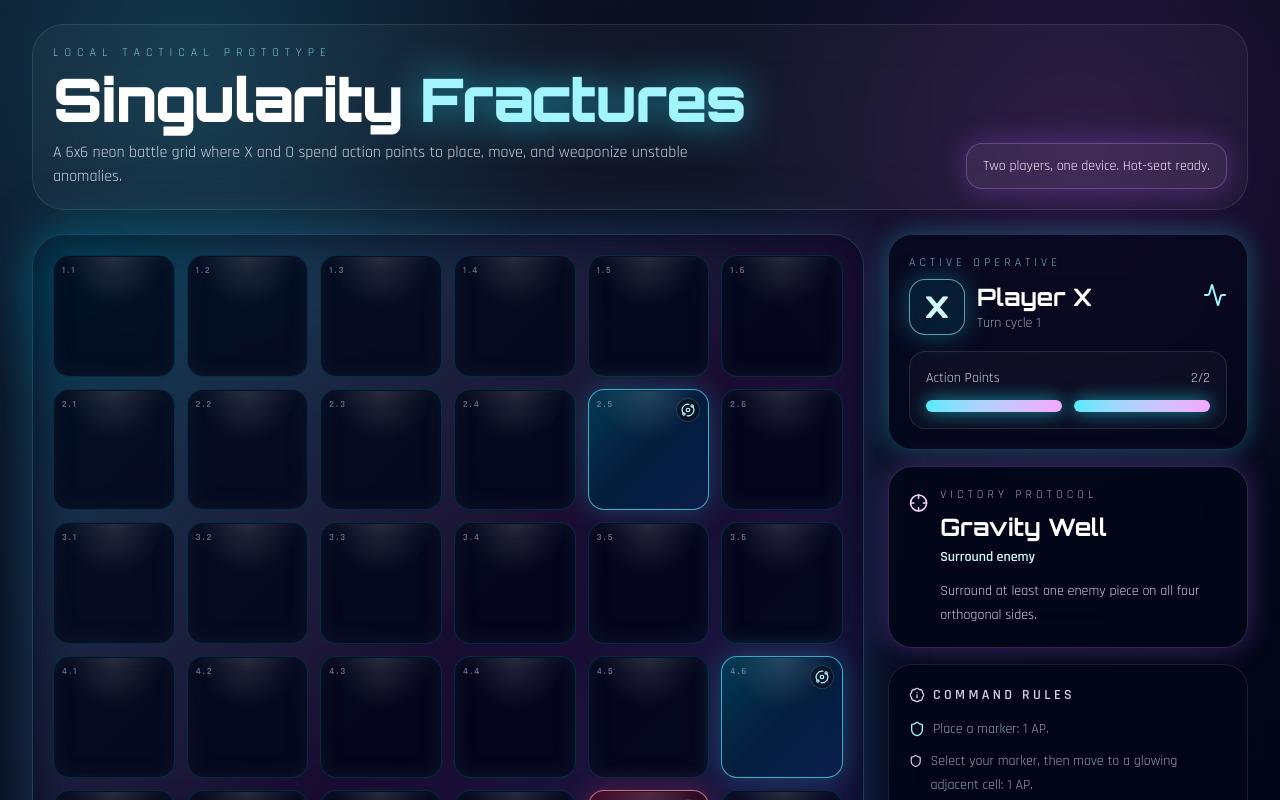
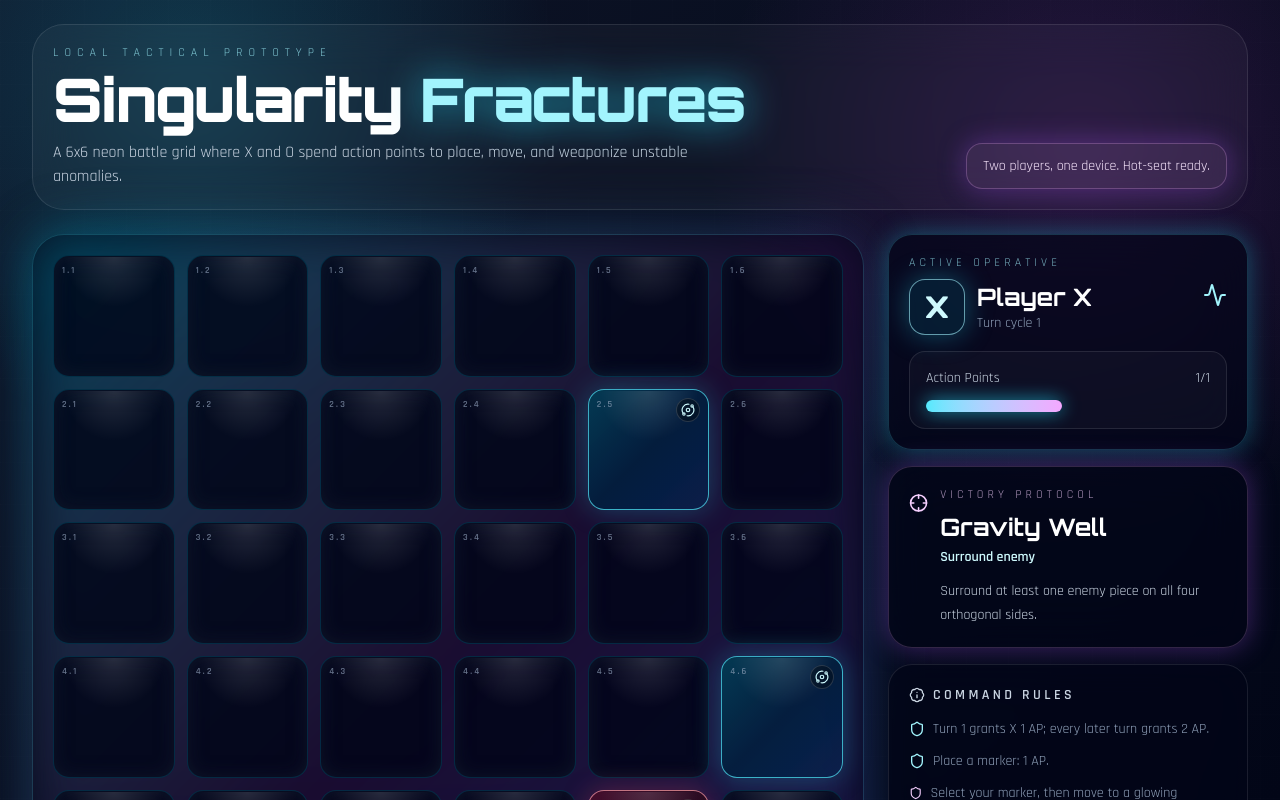
Before and after one commit to Chewapcheche/singularity, a React (Vite) app: page / in a window 1280 px wide. Shown: the top 800 px of the page. Built offline with nearby package versions, Linux system fonts and the light colour scheme.

Commit message:
Adjust opening turn action points
Co-authored-by: Chewapcheche <Chewapcheche@users.noreply.github.com>

```diff
--- a/src/App.tsx
+++ b/src/App.tsx
@@ -4,6 +4,7 @@ import { GameBoard } from './components/GameBoard';
 import { StatusPanel } from './components/StatusPanel';
 import { VictoryOverlay } from './components/VictoryOverlay';
 import { useGameStore } from './store/useGameStore';
+import { getActionPointsForTurn } from './types';
 
 function App() {
   const {
@@ -19,6 +20,7 @@ function App() {
     selectCell,
     resetGame,
   } = useGameStore();
+  const maxActionPoints = getActionPointsForTurn(turn);
 
   return (
     <main className="min-h-screen overflow-hidden bg-slate-950 text-slate-100">
@@ -56,6 +58,7 @@ function App() {
             <StatusPanel
               currentPlayer={currentPlayer}
               actionPoints={actionPoints}
+              maxActionPoints={maxActionPoints}
               turn={turn}
               victoryCondition={victoryCondition}
               onRestart={resetGame}
--- a/src/components/StatusPanel.tsx
+++ b/src/components/StatusPanel.tsx
@@ -1,15 +1,23 @@
 import { Activity, BadgeInfo, Crosshair, RefreshCw, Shield } from 'lucide-react';
-import { TURN_ACTION_POINTS, type Player, type VictoryCondition } from '../types';
+import type { Player, VictoryCondition } from '../types';
 
 interface StatusPanelProps {
   currentPlayer: Player;
   actionPoints: number;
+  maxActionPoints: number;
   turn: number;
   victoryCondition: VictoryCondition;
   onRestart: () => void;
 }
 
-export function StatusPanel({ currentPlayer, actionPoints, turn, victoryCondition, onRestart }: StatusPanelProps) {
+export function StatusPanel({
+  currentPlayer,
+  actionPoints,
+  maxActionPoints,
+  turn,
+  victoryCondition,
+  onRestart,
+}: StatusPanelProps) {
   return (
     <aside className="space-y-4">
       <div className="rounded-3xl border border-cyan-300/20 bg-slate-950/65 p-5 shadow-neon backdrop-blur-xl">
@@ -40,11 +48,11 @@ export function StatusPanel({ currentPlayer, actionPoints, turn, victoryConditio
           <div className="mb-3 flex items-center justify-between text-sm text-slate-300">
             <span>Action Points</span>
             <span>
-              {actionPoints}/{TURN_ACTION_POINTS}
+              {actionPoints}/{maxActionPoints}
             </span>
           </div>
           <div className="grid grid-cols-2 gap-3">
-            {Array.from({ length: TURN_ACTION_POINTS }, (_, index) => (
+            {Array.from({ length: maxActionPoints }, (_, index) => (
               <span
                 key={index}
                 className={[
@@ -76,6 +84,7 @@ export function StatusPanel({ currentPlayer, actionPoints, turn, victoryConditio
           <BadgeInfo size={16} /> Command Rules
         </div>
         <ul className="space-y-2 text-sm leading-6 text-slate-400">
+          <li className="flex gap-2"><Shield size={16} className="mt-1 text-cyan-200" /> Turn 1 grants X 1 AP; every later turn grants 2 AP.</li>
           <li className="flex gap-2"><Shield size={16} className="mt-1 text-cyan-200" /> Place a marker: 1 AP.</li>
           <li className="flex gap-2"><Shield size={16} className="mt-1 text-fuchsia-200" /> Select your marker, then move to a glowing adjacent cell: 1 AP.</li>
           <li className="flex gap-2"><Shield size={16} className="mt-1 text-emerald-200" /> Click your marker on an anomaly to activate it: 1 AP.</li>
--- a/src/engine/gameEngine.ts
+++ b/src/engine/gameEngine.ts
@@ -1,6 +1,6 @@
 import {
   BOARD_SIZE,
-  TURN_ACTION_POINTS,
+  getActionPointsForTurn,
   type Anomaly,
   type AnomalyType,
   type Board,
@@ -164,7 +164,7 @@ export const createInitialGameState = (): GameState => {
   return {
     board: seedAnomalies(createEmptyBoard()),
     currentPlayer: 'X',
-    actionPoints: TURN_ACTION_POINTS,
+    actionPoints: getActionPointsForTurn(1),
     turn: 1,
     completedTurns: 0,
     victoryCondition,
@@ -177,6 +177,7 @@ export const createInitialGameState = (): GameState => {
         'system',
       ),
       createGameEvent(1, 'Initial anomaly lattice has materialized across the grid.', 'anomaly'),
+      createGameEvent(1, 'Opening initiative: Player X receives 1 AP, then all turns grant 2 AP.', 'system'),
     ],
   };
 };
@@ -284,6 +285,7 @@ export const endTurn = (state: GameState): GameState => {
   if (state.winner) return state;
 
   const completedTurns = state.completedTurns + 1;
+  const nextTurn = state.turn + 1;
   const nextPlayer = getOpponent(state.currentPlayer);
   let nextBoard = state.board;
   let events = addEvent(
@@ -298,7 +300,7 @@ export const endTurn = (state: GameState): GameState => {
       events = addEvent(
         events,
         createGameEvent(
-          state.turn + 1,
+          nextTurn,
           `${anomalyDescriptions[spawned.anomaly.type].label} appeared at sector ${spawned.cell.row + 1}.${spawned.cell.col + 1}.`,
           'anomaly',
         ),
@@ -310,8 +312,8 @@ export const endTurn = (state: GameState): GameState => {
     ...state,
     board: nextBoard,
     currentPlayer: nextPlayer,
-    actionPoints: TURN_ACTION_POINTS,
-    turn: state.turn + 1,
+    actionPoints: getActionPointsForTurn(nextTurn),
+    turn: nextTurn,
     completedTurns,
     selectedCellId: null,
     events,
--- a/src/types.ts
+++ b/src/types.ts
@@ -1,5 +1,9 @@
 export const BOARD_SIZE = 6;
-export const TURN_ACTION_POINTS = 2;
+export const OPENING_TURN_ACTION_POINTS = 1;
+export const STANDARD_TURN_ACTION_POINTS = 2;
+
+export const getActionPointsForTurn = (turn: number): number =>
+  turn === 1 ? OPENING_TURN_ACTION_POINTS : STANDARD_TURN_ACTION_POINTS;
 
 export type Player = 'X' | 'O';
 
```
